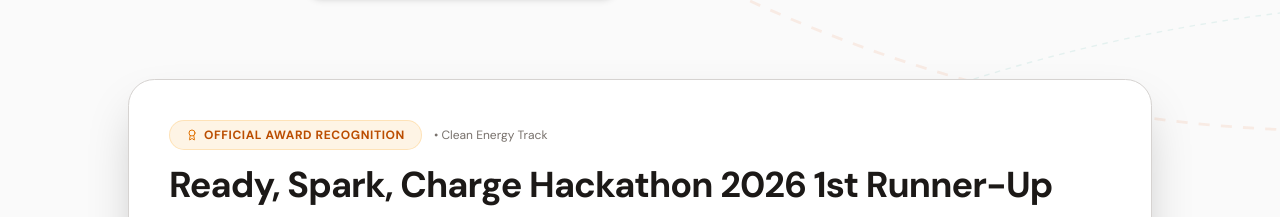
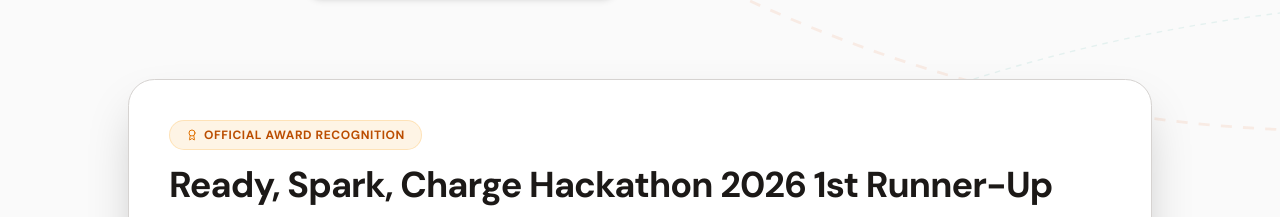
Before and after one commit to JustineSalinas/E-Ferry-Hackathon, a Next.js app: page / in a window 1280 px wide. Shown: the part 889-1106 px from the top of the page. Built offline with nearby package versions, Linux system fonts and the light colour scheme.

Commit message:
Remove Clean Energy Track text beside Official Award Recognition badge

```diff
--- a/src/app/page.tsx
+++ b/src/app/page.tsx
@@ -242,7 +242,6 @@ export default function LandingPage() {
                   <Award className="w-4 h-4 text-amber-600" />
                   Official Award Recognition
                 </Badge>
-                <span className="text-xs font-mono text-[var(--color-muted-custom)]">• Clean Energy Track</span>
               </div>
 
               <h3 className="text-3xl md:text-4xl font-extrabold text-[var(--color-text)] tracking-tight leading-tight">
```
